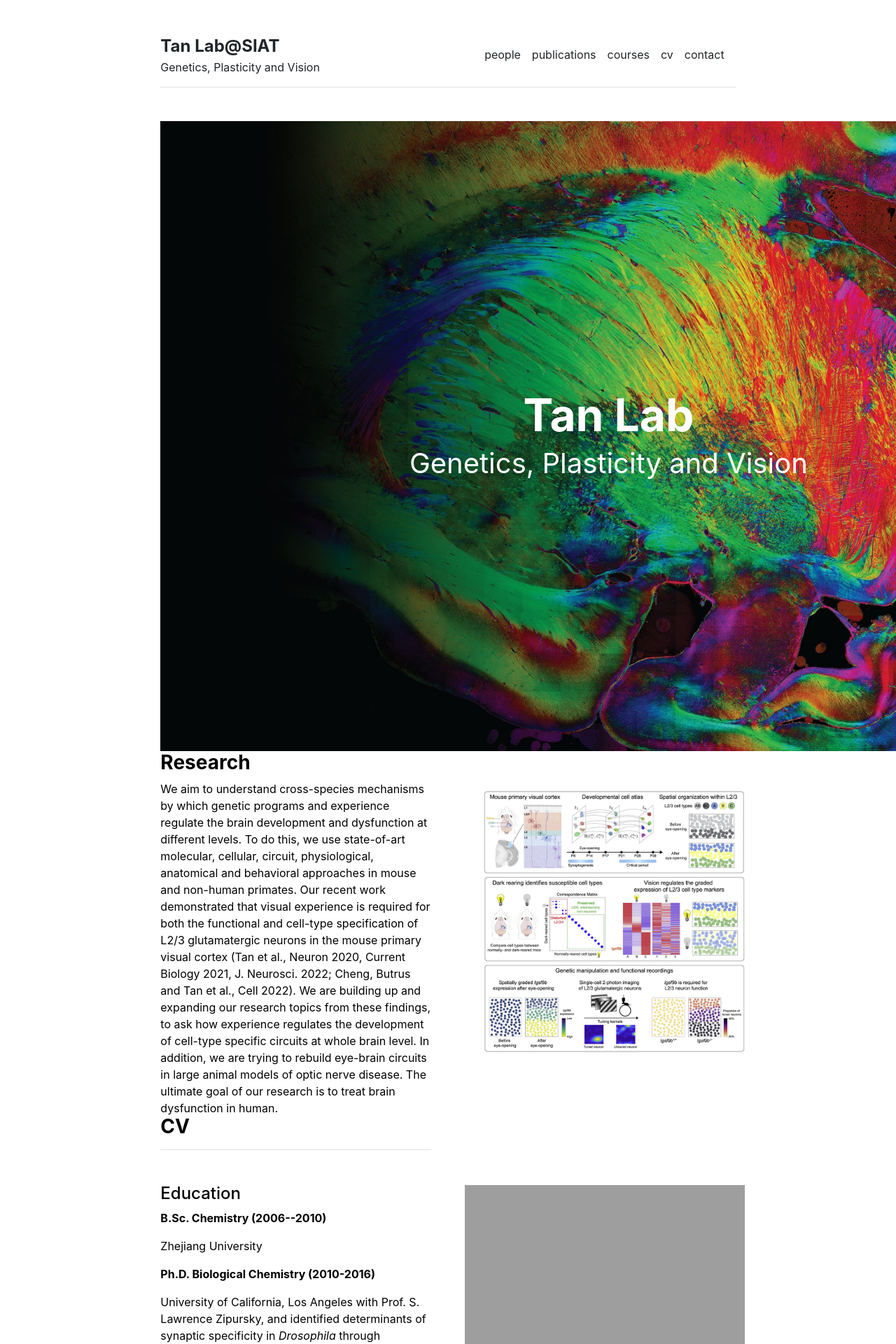
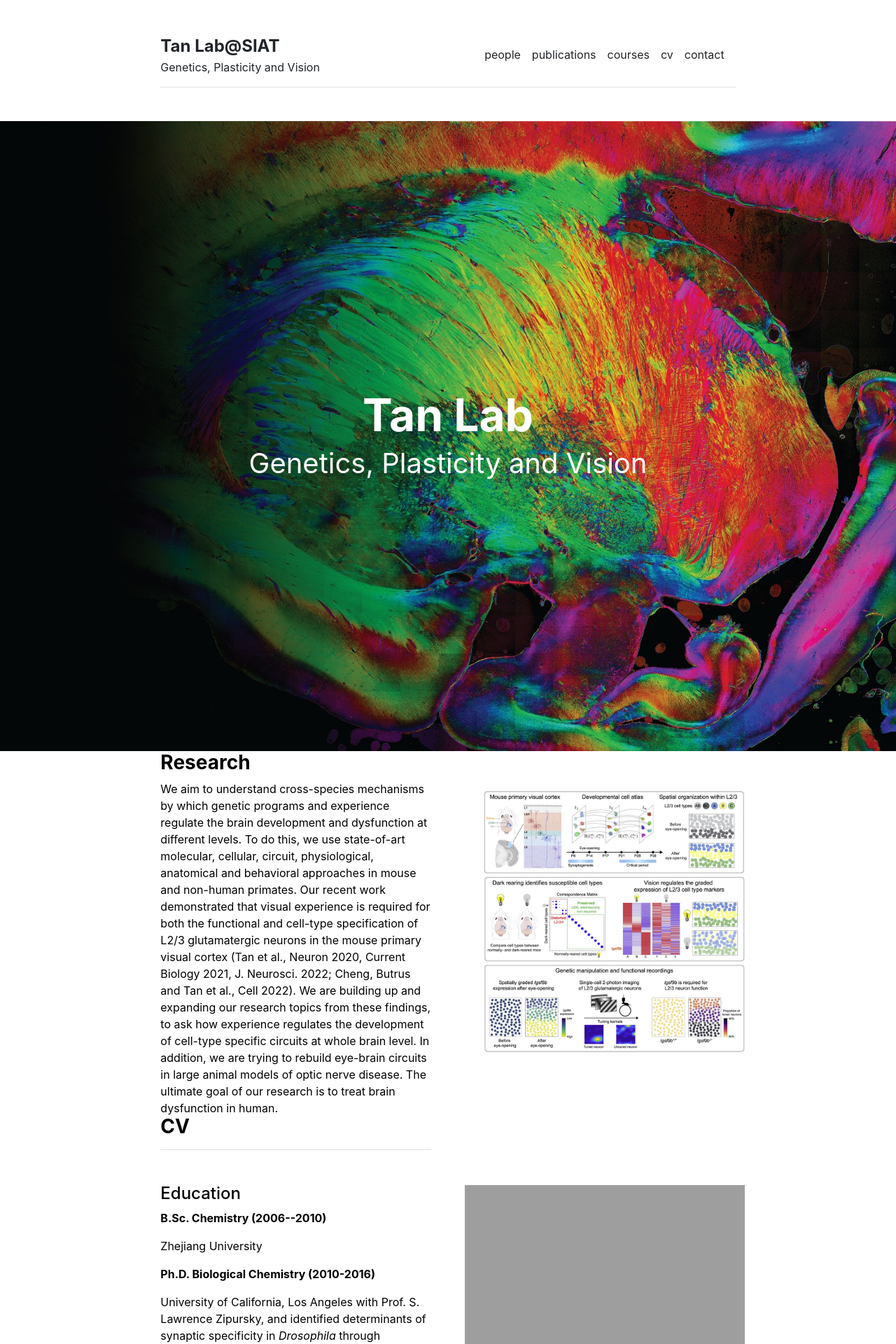
Before and after one commit to Tan-Lab-SIAT/lab-homepage, a Jekyll site: the page built from index.md, in a window 1280 px wide. Shown: the top 1920 px of the page at 70% size. Built offline with Jekyll 4.4.1, drawn with Linux system fonts in a browser that asks for light colours.

Commit message:
Update home.html

```diff
--- a/_layouts/home.html
+++ b/_layouts/home.html
@@ -2,12 +2,13 @@
 layout: default
 ---
 <!-- Lab Cover Section -->
-<div class="lab-cover" style="position: relative; width: 100vw; height: 100vh; margin: 0; padding: 0; background: url('{{ site.github.url }}/assets/img/cover.jpg') no-repeat center center; background-size: cover;">
+<div class="lab-cover" style="position: relative; width: 100vw; height: 100vh; margin-left: calc(-50vw + 50%); margin-right: calc(-50vw + 50%); background: url('{{ site.github.url }}/assets/img/cover.jpg') no-repeat center center; background-size: cover;">
   <div style="position: absolute; top: 50%; left: 50%; transform: translate(-50%, -50%); text-align: center; color: white;">
     <h1 style="font-size: 4em; font-weight: bold; margin: 0;">Tan Lab</h1>
     <p style="font-size: 2.5em; margin: 0;">Genetics, Plasticity and Vision</p>
   </div>
 </div>
+
 <div class="row g-5 mb-5">
   <div class="col-md-6">
     <h3 class="fw-bold">Research</h3>
```
